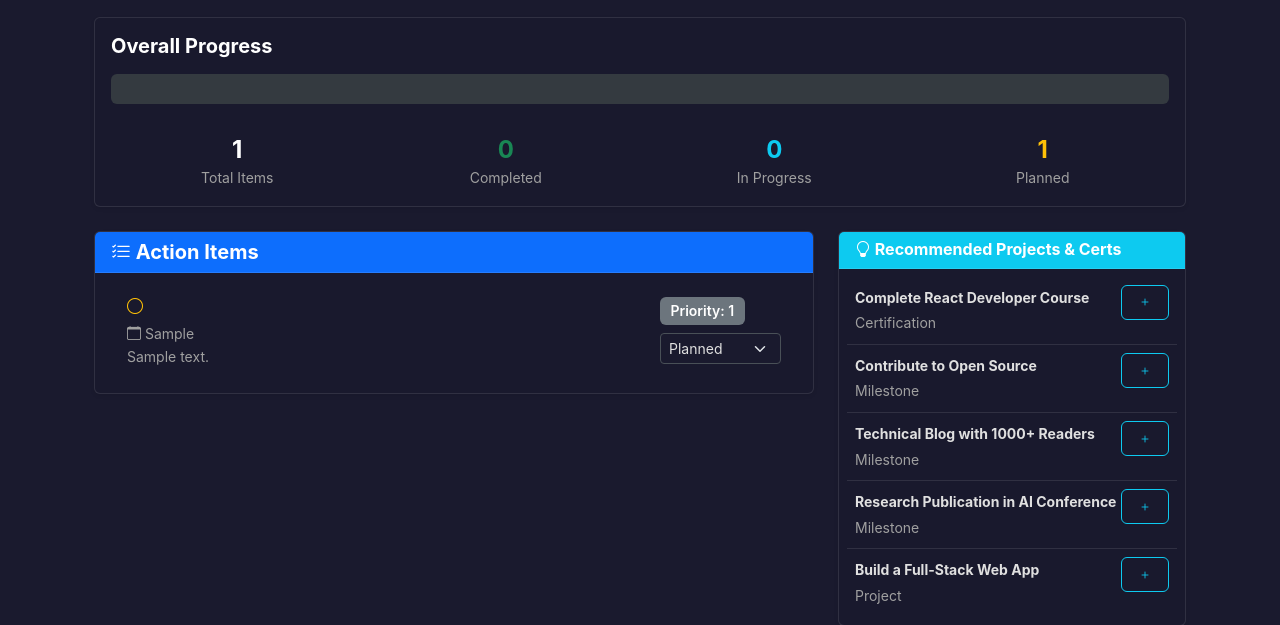
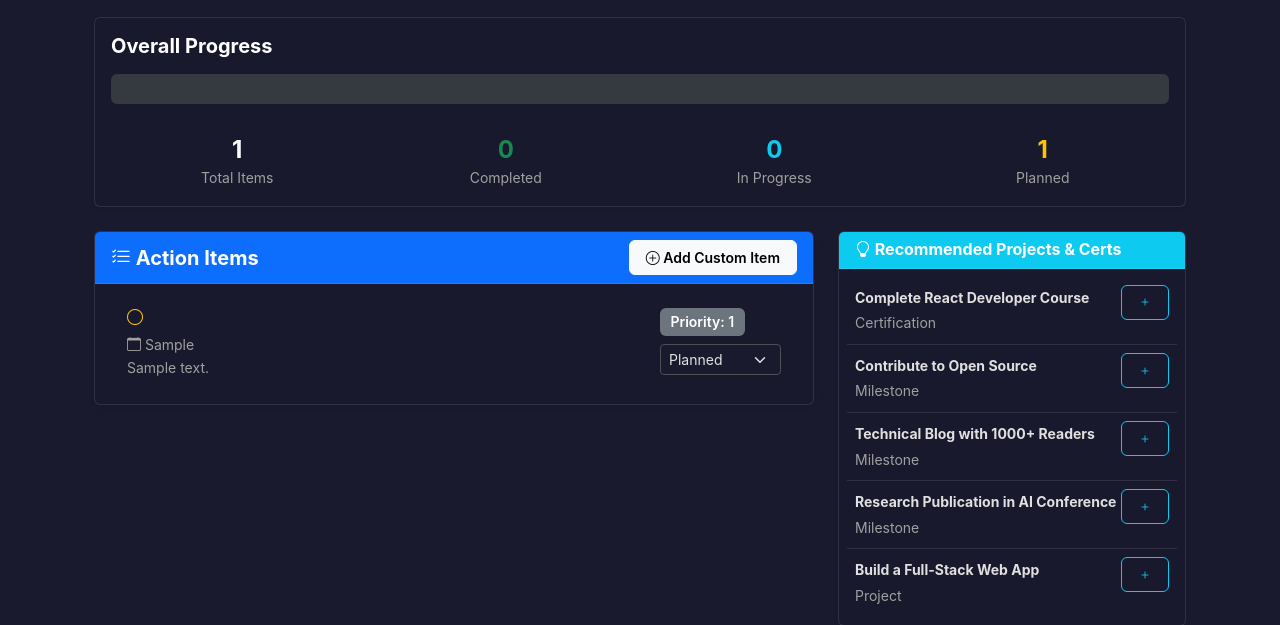
Before and after one commit to ompatel277/Assignment_Project_Om_opate22, a Django app: page /accounts/career-plans/1/ in a window 1280 px wide. Shown: the part 292-917 px from the top of the page. Run offline with Django 5.2, Linux system fonts and the light colour scheme; a user stored in the database is signed in; data comes from the database, SQL or seed files in the repository; tables that the repository leaves empty hold one stand-in row (values such as "Sample post").

Commit message:
Add custom action items feature to career plans
- Added collapsible form in career plan detail page for creating custom action items
- Form includes fields for title, description, priority, target semester, status, and notes
- Updated backend view to handle status parameter when creating plan items
- Users can now create custom milestones in addition to recommended items
- Clean UI with Bootstrap collapse for showing/hiding the add form
- Form positioned in Action Items card header for easy access

```diff
--- a/accounts/views.py
+++ b/accounts/views.py
@@ -1000,12 +1000,14 @@ def career_plan_add_item(request, plan_id):
         priority = int(request.POST.get('priority', 5))
         target_semester = request.POST.get('target_semester', '')
         notes = request.POST.get('notes', '')
+        status = request.POST.get('status', 'PLANNED')
 
         plan_item = PlanItem(
             career_plan=plan,
             priority=priority,
             target_semester=target_semester,
-            notes=notes
+            notes=notes,
+            status=status
         )
 
         if item_type == 'portfolio':
--- a/templates/accounts/career_plans/detail.html
+++ b/templates/accounts/career_plans/detail.html
@@ -96,9 +96,76 @@
     <div class="row">
         <div class="col-lg-8">
             <div class="card shadow-sm mb-4">
-                <div class="card-header bg-primary text-white">
+                <div class="card-header bg-primary text-white d-flex justify-content-between align-items-center">
                     <h5 class="mb-0"><i class="bi bi-list-check"></i> Action Items</h5>
+                    <button class="btn btn-light btn-sm" type="button" data-bs-toggle="collapse"
+                            data-bs-target="#addCustomItem" aria-expanded="false">
+                        <i class="bi bi-plus-circle"></i> Add Custom Item
+                    </button>
                 </div>
+
+                <!-- Add Custom Item Form (Collapsible) -->
+                <div class="collapse" id="addCustomItem">
+                    <div class="card-body bg-light border-bottom">
+                        <h6 class="mb-3"><i class="bi bi-plus"></i> Create Custom Action Item</h6>
+                        <form method="post" action="{% url 'accounts:career_plan_add_item' plan.id %}">
+                            {% csrf_token %}
+                            <input type="hidden" name="item_type" value="custom">
+
+                            <div class="row g-3">
+                                <div class="col-md-8">
+                                    <label for="custom_title" class="form-label fw-bold">Title *</label>
+                                    <input type="text" class="form-control" id="custom_title" name="custom_title"
+                                           placeholder="e.g., Complete System Design Course" required>
+                                </div>
+
+                                <div class="col-md-4">
+                                    <label for="priority" class="form-label fw-bold">Priority (1-10)</label>
+                                    <input type="number" class="form-control" id="priority" name="priority"
+                                           min="1" max="10" value="5">
+                                </div>
+
+                                <div class="col-md-6">
+                                    <label for="target_semester" class="form-label fw-bold">Target Semester</label>
+                                    <input type="text" class="form-control" id="target_semester" name="target_semester"
+                                           placeholder="e.g., Fall 2025">
+                                </div>
+
+                                <div class="col-md-6">
+                                    <label for="status" class="form-label fw-bold">Initial Status</label>
+                                    <select class="form-select" id="status" name="status">
+                                        <option value="PLANNED" selected>Planned</option>
+                                        <option value="IN_PROGRESS">In Progress</option>
+                                        <option value="COMPLETED">Completed</option>
+                                    </select>
+                                </div>
+
+                                <div class="col-12">
+                                    <label for="custom_description" class="form-label fw-bold">Description</label>
+                                    <textarea class="form-control" id="custom_description" name="custom_description"
+                                              rows="2" placeholder="Details about this action item..."></textarea>
+                                </div>
+
+                                <div class="col-12">
+                                    <label for="notes" class="form-label fw-bold">Notes</label>
+                                    <textarea class="form-control" id="notes" name="notes" rows="2"
+                                              placeholder="Additional notes or reminders..."></textarea>
+                                </div>
+
+                                <div class="col-12">
+                                    <button type="submit" class="btn btn-primary">
+                                        <i class="bi bi-check-circle"></i> Add Item
+                                    </button>
+                                    <button type="button" class="btn btn-secondary" data-bs-toggle="collapse"
+                                            data-bs-target="#addCustomItem">
+                                        Cancel
+                                    </button>
+                                </div>
+                            </div>
+                        </form>
+                    </div>
+                </div>
+
                 <div class="card-body">
                     {% if plan_items %}
                         <div class="list-group list-group-flush">
```
